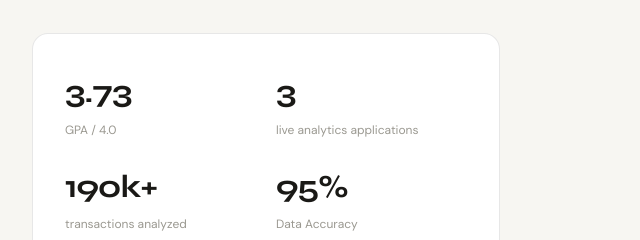
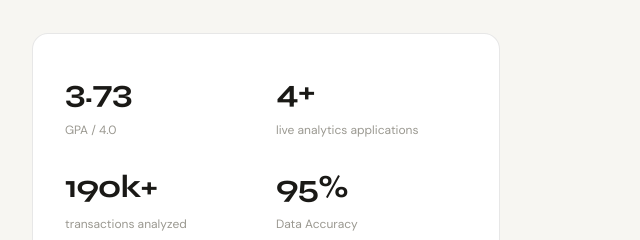
Before and after one commit to Intexcloud/portofolio, a plain HTML site: page index.html in a window 1280 px wide. Shown: the part 222-462 px from the top of the page, 640-1280 px from the left. Drawn offline with nearby package versions, Linux system fonts and the light colour scheme.

```diff
--- a/index.html
+++ b/index.html
@@ -810,7 +810,7 @@
           <div class="stat-label">GPA / 4.0</div>
         </div>
         <div class="stat-item">
-          <div class="stat-num">3</div>
+          <div class="stat-num">4+</div>
           <div class="stat-label">live analytics applications</div>
         </div>
         <div class="stat-item">
```
